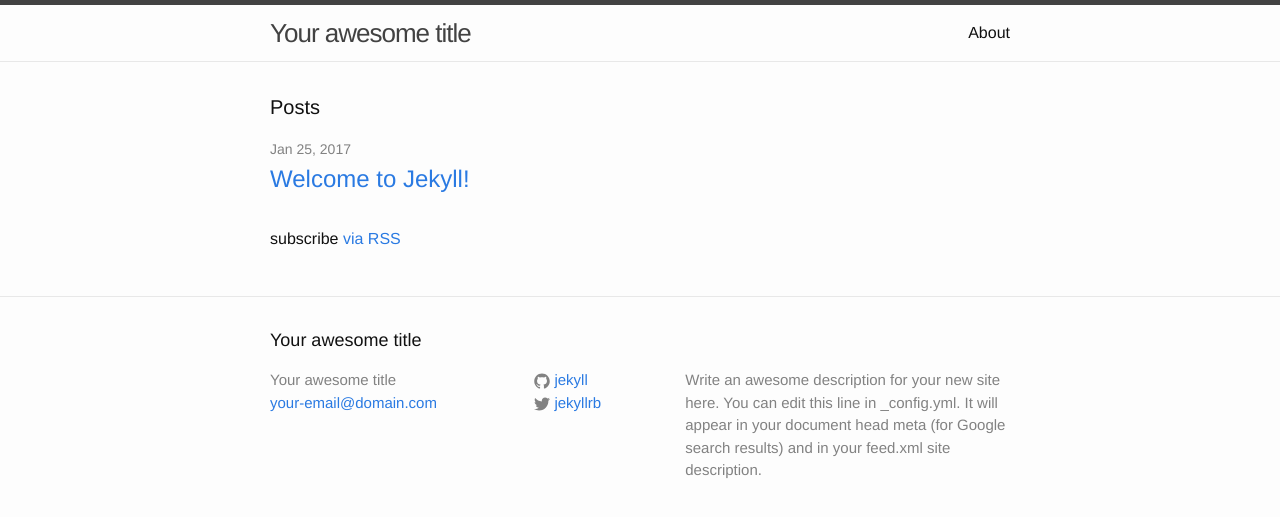
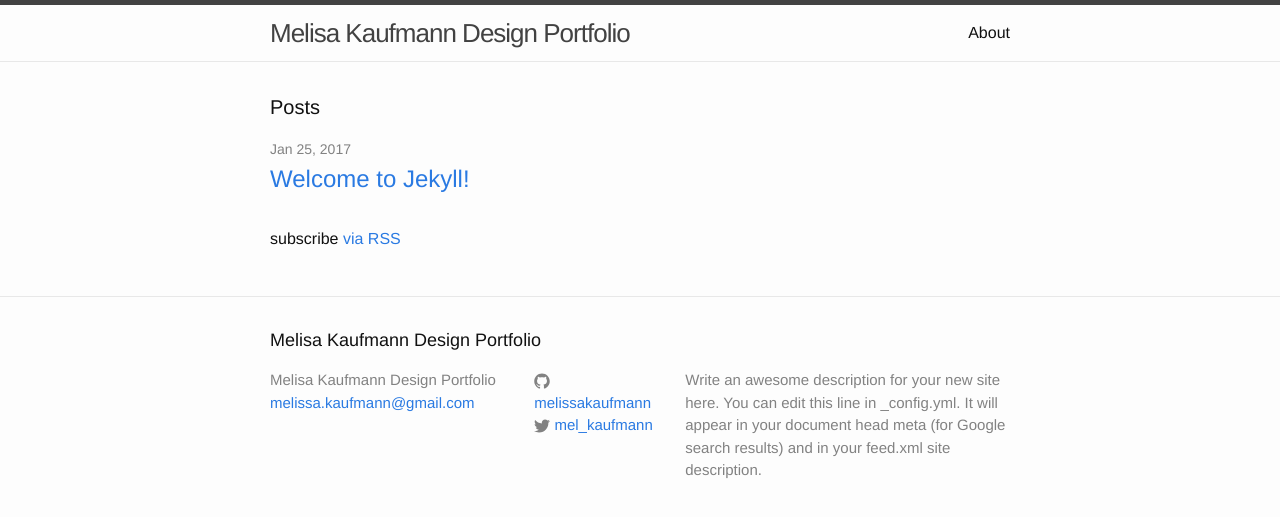
Before and after one commit to melissakaufmann-zz/portfolio, a Jekyll site: the page built from index.md, in a window 1280 px wide. Shown: the top 517 px of the page. Built offline with Jekyll 4.4.1, drawn with Linux system fonts in a browser that asks for light colours.

Commit message:
update config settings

```diff
--- a/_config.yml
+++ b/_config.yml
@@ -13,16 +13,17 @@
 # you will see them accessed via {{ site.title }}, {{ site.email }}, and so on.
 # You can create any custom variable you would like, and they will be accessible
 # in the templates via {{ site.myvariable }}.
-title: Your awesome title
-email: your-email@domain.com
+title: Melisa Kaufmann Design Portfolio
+email: melissa.kaufmann@gmail.com
 description: > # this means to ignore newlines until "baseurl:"
   Write an awesome description for your new site here. You can edit this
   line in _config.yml. It will appear in your document head meta (for
   Google search results) and in your feed.xml site description.
 baseurl: "" # the subpath of your site, e.g. /blog
 url: "" # the base hostname & protocol for your site, e.g. http://example.com
-twitter_username: jekyllrb
-github_username:  jekyll
+twitter_username: mel_kaufmann
+github_username:  melissakaufmann
+linkedin_username: melissa-kaufmann-61824b66
 
 # Build settings
 markdown: kramdown
```
